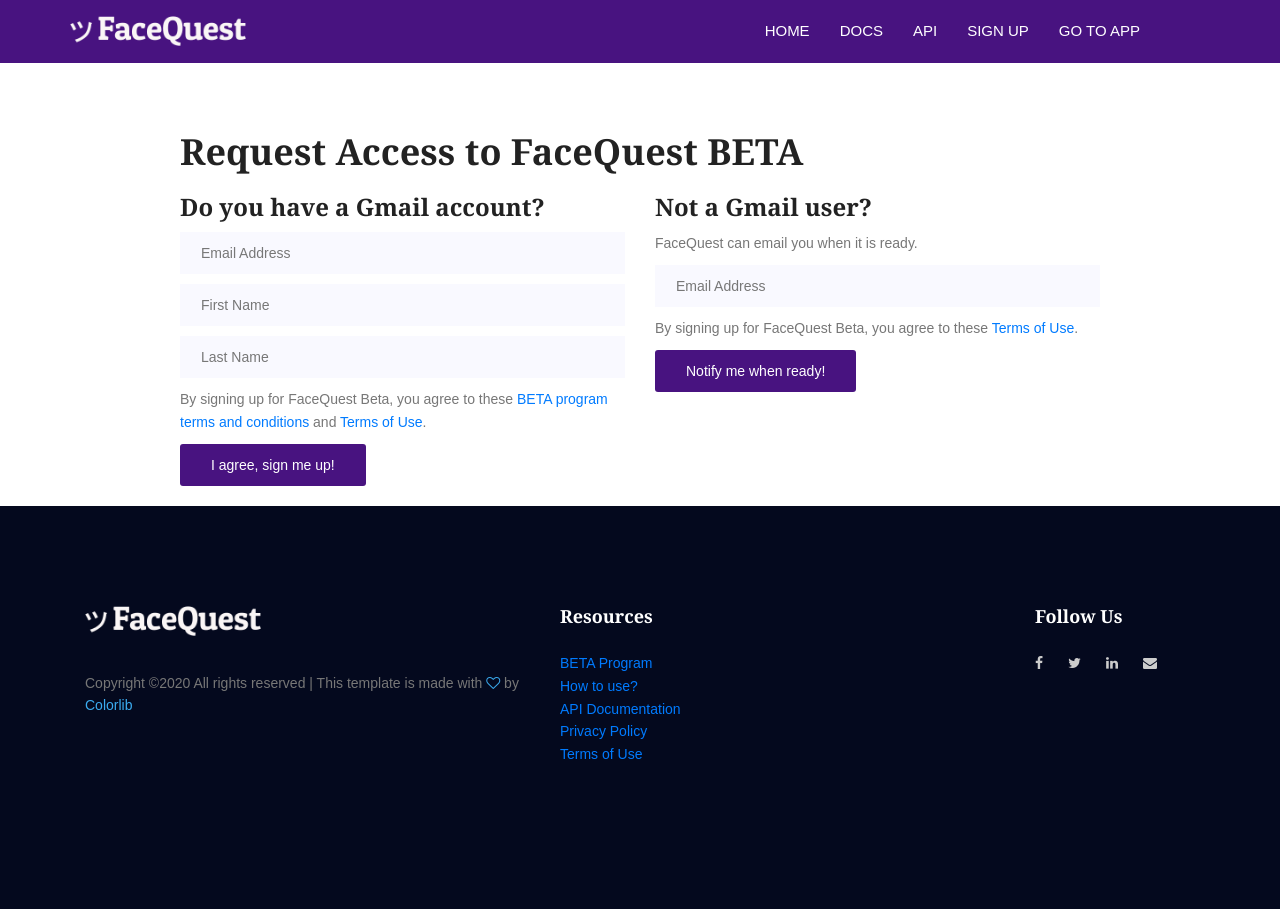
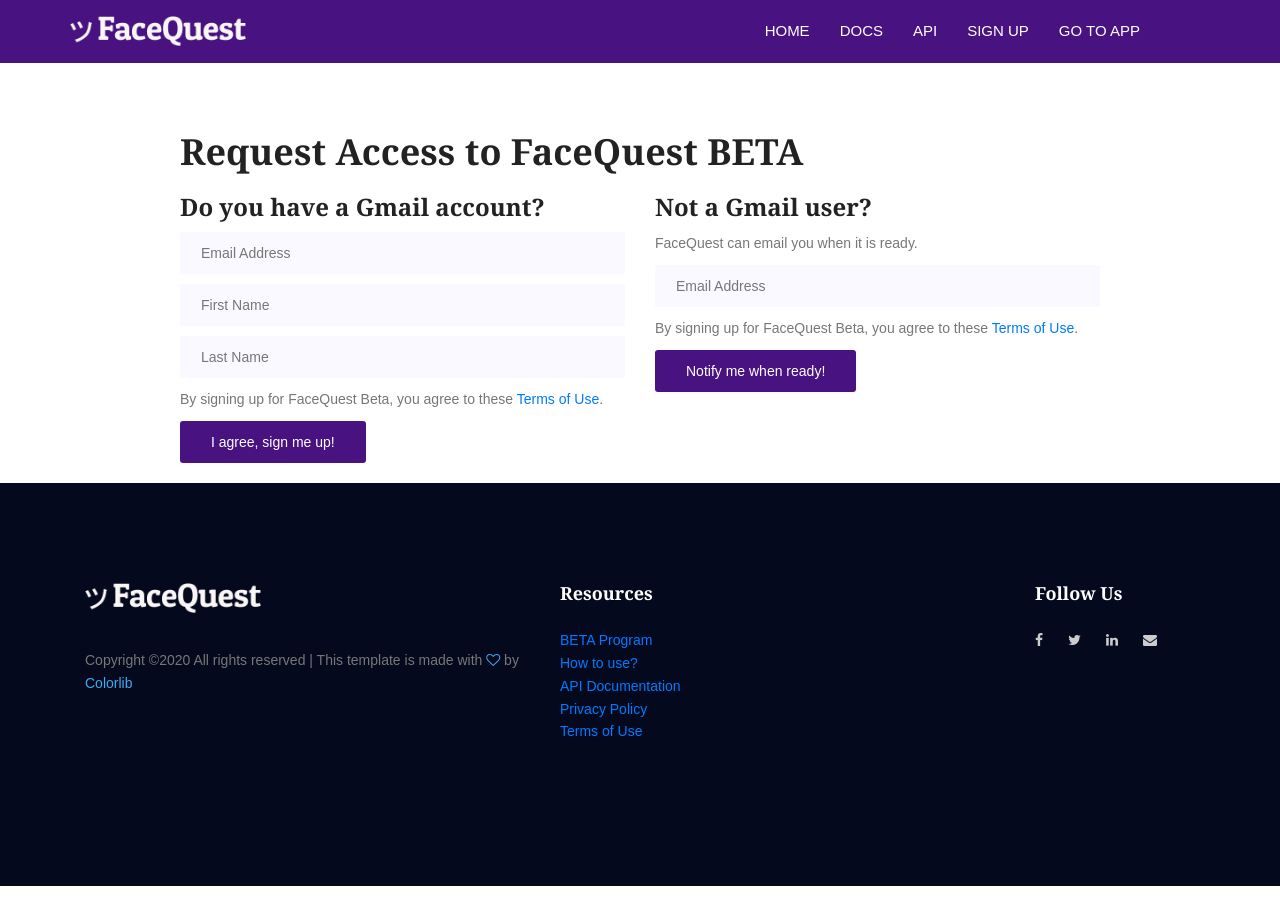
Before and after one commit to ampyard/facequest, a Jekyll site: the page built from signup.html, in a window 1280 px wide. Built offline with Jekyll 4.4.1, drawn with Linux system fonts in a browser that asks for light colours; nearby versions of some CDN libraries; comment, search, counter and statistics services are not loaded.

Commit message:
Update signup.html

```diff
--- a/signup.html
+++ b/signup.html
@@ -31,7 +31,7 @@
 
                 </div>
                 <div class="mt-10">
-                  By signing up for FaceQuest Beta, you agree to these <a href="beta-terms" target="_blank">BETA program terms and conditions</a> and <a href="terms-of-use" target="_blank">Terms of Use</a>.
+                  By signing up for FaceQuest Beta, you agree to these <a href="terms-of-use" target="_blank">Terms of Use</a>.
                 </div>
                 <div id="captcha"> </div>
                 <div class="mt-10">
```
